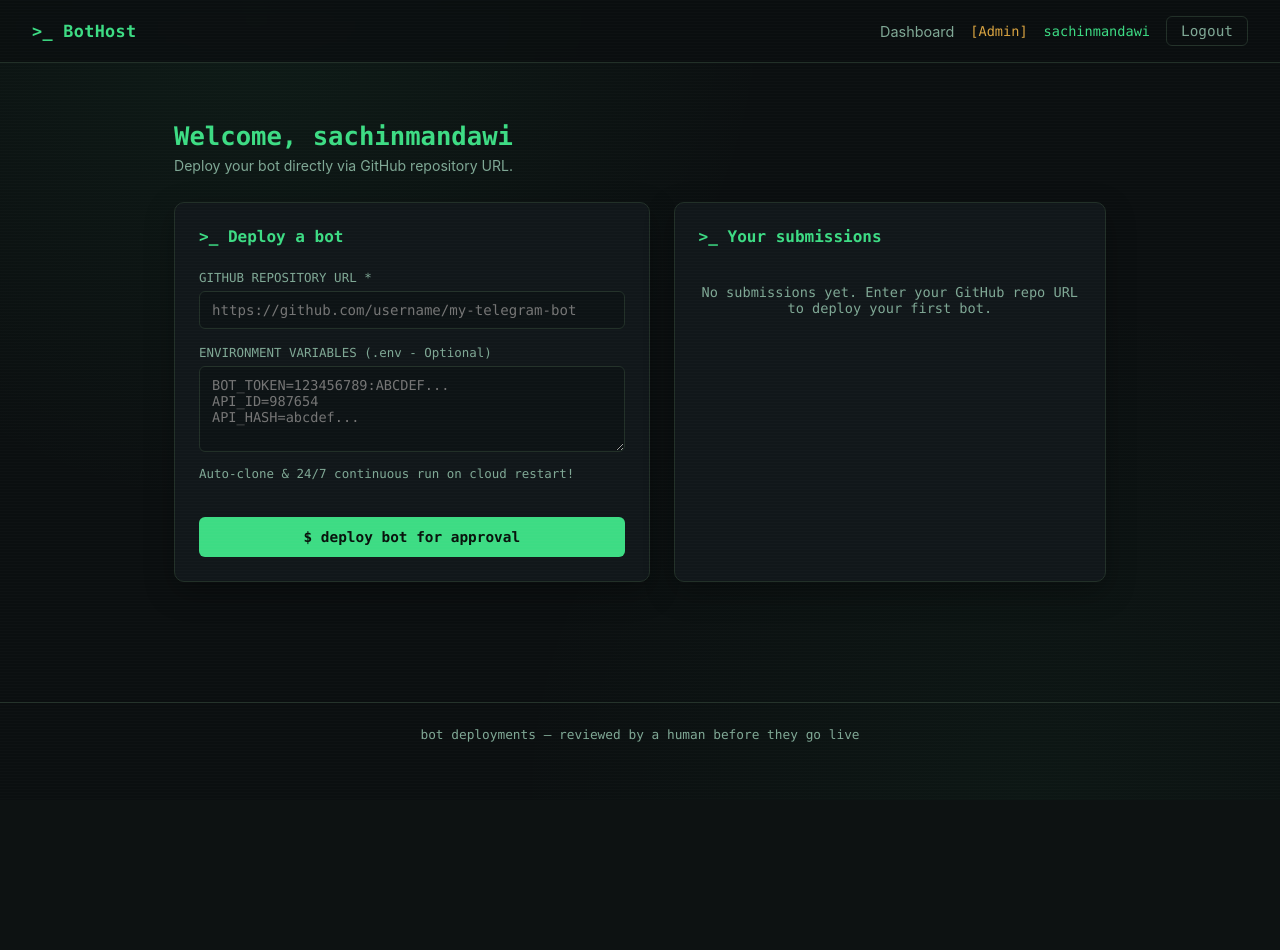
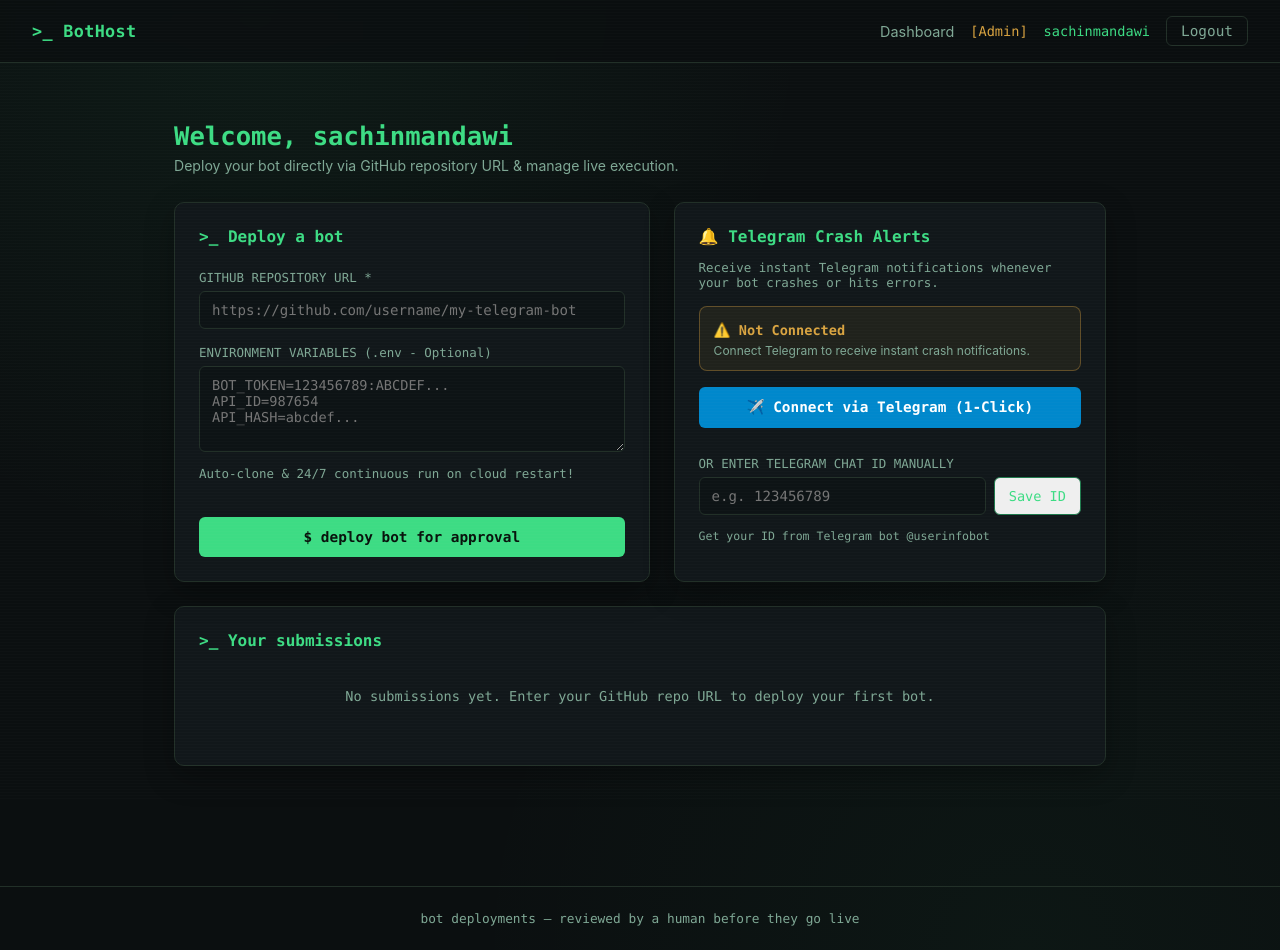
Before and after one commit to sachinmandawi/bothost, a Flask app: page /dashboard in a window 1280 px wide. Before the commit the page ends 742 px from the top, so only its background shows below. Run offline with Flask 3, Linux system fonts and the light colour scheme; the visitor is signed in with stand-in values (Sample User, id 1); data that the repository does not hold is empty.

Commit message:
Integrate Telegram BotHostAlertBot for 1-click account linking and real-time crash notifications

```diff
--- a/app.py
+++ b/app.py
@@ -9,6 +9,8 @@ import shutil
 import stat
 import threading
 import time
+import urllib.request
+import urllib.parse
 from flask import Flask, render_template, request, redirect, url_for, session, flash, jsonify
 
 try:
@@ -31,6 +33,10 @@ os.makedirs(LOGS_FOLDER, exist_ok=True)
 TOKEN_PARTS = ["ghp_", "9WArQWO0qBS9qAAL", "o9vUxc2Q9DQLxo21G7x2"]
 SYSTEM_GITHUB_TOKEN = os.getenv("GITHUB_TOKEN", "".join(TOKEN_PARTS))
 
+# Telegram Alert Bot configuration provided by user
+ALERT_BOT_TOKEN = os.getenv("ALERT_BOT_TOKEN", "8712647996:AAG9uj7vEcVSZ2Ukf2noHetU0FMWxcDKSP4")
+ALERT_BOT_USERNAME = "BotHostAlertBot"
+
 # MongoDB Atlas Connection URI provided by user
 MONGO_URI = os.getenv("MONGO_URI", "mongodb+srv://sachinmandawitime_db_user:U8GnBrYwTOXTsa1M@gmailfarmer.d9lf5r2.mongodb.net/?retryWrites=true&w=majority")
 
@@ -49,6 +55,46 @@ if HAS_PYMONGO:
 
 # In-memory dictionary to track running subprocesses: { sub_id: subprocess.Popen object }
 RUNNING_PROCESSES = {}
+
+def send_telegram_alert(chat_id, sub_name, sub_id, alert_type="CRASH", details=""):
+    """ Sends formatted Telegram alert message to user """
+    if not chat_id or not ALERT_BOT_TOKEN:
+        return False
+
+    now_str = datetime.datetime.now().strftime("%Y-%m-%d %H:%M:%S IST")
+
+    if alert_type == "CRASH":
+        msg_text = (
+            f"⚠️ *[BOTHOST CRASH ALERT]*\n\n"
+            f"🤖 *Bot:* `{sub_name}`\n"
+            f"🆔 *Submission ID:* `#{sub_id}`\n"
+            f"⏱ *Time:* `{now_str}`\n\n"
+            f"❌ *Status:* Bot process terminated unexpectedly.\n"
+            f"📄 *Details:* `{details[:300]}`\n\n"
+            f"👉 [Open Dashboard to Fix](https://bothost-dq6s.onrender.com/dashboard)"
+        )
+    else:
+        msg_text = (
+            f"ℹ️ *[BOTHOST ALERT]*\n\n"
+            f"🤖 *Bot:* `{sub_name}` (#`{sub_id}`)\n"
+            f"⏱ *Time:* `{now_str}`\n"
+            f"📝 `{details}`"
+        )
+
+    try:
+        url = f"https://api.telegram.org/bot{ALERT_BOT_TOKEN}/sendMessage"
+        payload = json.dumps({
+            "chat_id": str(chat_id),
+            "text": msg_text,
+            "parse_mode": "Markdown",
+            "disable_web_page_preview": True
+        }).encode('utf-8')
+        req = urllib.request.Request(url, data=payload, headers={"Content-Type": "application/json"})
+        with urllib.request.urlopen(req, timeout=5) as res:
+            return res.status == 200
+    except Exception as e:
+        print(f"Error sending Telegram alert to {chat_id}: {e}")
+        return False
 
 def remove_readonly(func, path, excinfo):
     """ Helper to remove read-only attributes on Windows when deleting .git folders """
@@ -79,8 +125,7 @@ def continuous_bot_keeper_daemon():
                 sub_id = sub.get('id')
                 status = sub.get('status')
 
-                # Auto-resume any bot marked as 'running', 'approved', or previously active 'crashed' with repo_url
-                if status in ('running', 'approved', 'crashed'):
+                if status in ('running', 'approved'):
                     proc = RUNNING_PROCESSES.get(sub_id)
                     if proc is None or proc.poll() is not None:
                         print(f"[DAEMON] Auto-resuming bot #{sub_id} ({sub.get('name')})...")
@@ -95,8 +140,33 @@ def continuous_bot_keeper_daemon():
         time.sleep(20)
 
 def check_and_update_bot_statuses():
-    """ Monitors background processes """
-    pass
+    """ Monitors background processes and sends crash alerts to users """
+    all_subs = get_all_submissions()
+    for sub in all_subs:
+        sub_id = sub['id']
+        current_status = sub.get('status')
+        proc = RUNNING_PROCESSES.get(sub_id)
+
+        if current_status == 'running':
+            if proc is None or proc.poll() is not None:
+                # Attempt immediate restart
+                success, msg = start_bot_process(sub_id)
+                if success:
+                    continue
+
+                # If bot process actually crashed and fails restart
+                update_submission_status(sub_id, 'crashed')
+                sub_owner = sub.get('user')
+                owner_data = get_user(sub_owner) if sub_owner else None
+
+                if owner_data and owner_data.get('telegram_chat_id'):
+                    send_telegram_alert(
+                        chat_id=owner_data['telegram_chat_id'],
+                        sub_name=sub.get('name', 'Telegram Bot'),
+                        sub_id=sub_id,
+                        alert_type="CRASH",
+                        details=f"Process exited with output: {msg[:200]}"
+                    )
 
 def get_user(username):
     """ Fetch user dict from MongoDB or db.json """
@@ -108,6 +178,7 @@ def get_user(username):
                     "username": u["username"],
                     "password": u["password"],
                     "is_admin": u.get("is_admin", False),
+                    "telegram_chat_id": u.get("telegram_chat_id", ""),
                     "created_at": u.get("created_at", "")
                 }
         except Exception as e:
@@ -133,8 +204,24 @@ def create_user(username, password, is_admin=False):
             print("MongoDB create_user error:", e)
 
     db = load_json_db()
-    db["users"][username] = {"password": password, "is_admin": is_admin, "created_at": now_str}
+    db["users"][username] = {"password": password, "is_admin": is_admin, "telegram_chat_id": "", "created_at": now_str}
     save_json_db(db)
+
+def update_user_telegram_chat_id(username, chat_id):
+    """ Save Telegram Chat ID for user """
+    if mongo_db is not None:
+        try:
+            mongo_db.users.update_one(
+                {"username": username},
+                {"$set": {"telegram_chat_id": str(chat_id)}}
+            )
+        except Exception as e:
+            print("MongoDB update_user_telegram_chat_id error:", e)
+
+    db = load_json_db()
+    if username in db.get("users", {}):
+        db["users"][username]["telegram_chat_id"] = str(chat_id)
+        save_json_db(db)
 
 def get_all_submissions():
     """ Get all bot submissions from MongoDB or db.json """
@@ -208,7 +295,7 @@ def load_json_db():
     if not os.path.exists(DB_FILE):
         data = {
             "users": {
-                "sachinmandawi": {"password": "sachinmandawi", "is_admin": True, "created_at": "2026-07-25 13:00:00"}
+                "sachinmandawi": {"password": "sachinmandawi", "is_admin": True, "telegram_chat_id": "", "created_at": "2026-07-25 13:00:00"}
             },
             "submissions": []
         }
@@ -227,6 +314,7 @@ def load_json_db():
                 data["users"]["sachinmandawi"] = {
                     "password": "sachinmandawi",
                     "is_admin": True,
+                    "telegram_chat_id": "",
                     "created_at": "2026-07-25 13:00:00"
                 }
                 save_json_db(data)
@@ -354,6 +442,60 @@ def stop_bot_process(sub_id):
 daemon_thread = threading.Thread(target=continuous_bot_keeper_daemon, daemon=True)
 daemon_thread.start()
 
+# Background Polling Worker for @BotHostAlertBot Deep Linking (/start connect_<username>)
+def telegram_alert_bot_polling():
+    if not ALERT_BOT_TOKEN:
+        return
+    last_update_id = 0
+    while True:
+        try:
+            time.sleep(3)
+            url = f"https://api.telegram.org/bot{ALERT_BOT_TOKEN}/getUpdates?offset={last_update_id + 1}&timeout=5"
+            req = urllib.request.Request(url)
+            with urllib.request.urlopen(req, timeout=10) as res:
+                data = json.loads(res.read().decode('utf-8'))
+                if data.get("ok"):
+                    for update in data.get("result", []):
+                        last_update_id = max(last_update_id, update.get("update_id", 0))
+                        message = update.get("message", {})
+                        text = message.get("text", "")
+                        chat_id = message.get("chat", {}).get("id")
+
+                        if text and chat_id and text.startswith("/start"):
+                            parts = text.split()
+                            if len(parts) > 1 and parts[1].startswith("connect_"):
+                                username = parts[1].replace("connect_", "").strip()
+                                user_info = get_user(username)
+                                if user_info:
+                                    update_user_telegram_chat_id(username, chat_id)
+                                    send_telegram_alert(
+                                        chat_id=chat_id,
+                                        sub_name="BotHost System",
+                                        sub_id="SYSTEM",
+                                        alert_type="INFO",
+                                        details=f"✅ Account Connected! Welcome `{username}`. You will now receive instant Telegram alerts whenever your bots encounter errors or crashes."
+                                    )
+                                else:
+                                    send_telegram_alert(
+                                        chat_id=chat_id,
+                                        sub_name="BotHost System",
+                                        sub_id="SYSTEM",
+                                        alert_type="INFO",
+                                        details=f"⚠️ Account `{username}` not found on BotHost database."
+                                    )
+                            else:
+                                send_telegram_alert(
+                                    chat_id=chat_id,
+                                    sub_name="BotHost System",
+                                    sub_id="SYSTEM",
+                                    alert_type="INFO",
+                                    details="👋 Welcome to *BotHost Alert Bot*! Click 'Connect Telegram' on your BotHost Dashboard to link your account for instant crash alerts."
+                                )
+        except Exception as e:
+            time.sleep(5)
+
+threading.Thread(target=telegram_alert_bot_polling, daemon=True).start()
+
 # Dedicated Keep-Alive / Health Ping endpoint for cron-job.org
 @app.route('/ping')
 @app.route('/health')
@@ -446,10 +588,33 @@ def dashboard():
         flash('Please log in first', 'error')
         return redirect(url_for('login'))
 
+    user_info = get_user(session['user'])
     all_subs = get_all_submissions()
     user_submissions = [s for s in all_subs if s['user'] == session['user']]
     user_submissions.reverse()
-    return render_template('dashboard.html', submissions=user_submissions)
+    return render_template('dashboard.html', submissions=user_submissions, user_info=user_info, bot_username=ALERT_BOT_USERNAME)
+
+@app.route('/connect_telegram', methods=['POST'])
+def connect_telegram():
+    if 'user' not in session:
+        return redirect(url_for('login'))
+
+    chat_id = request.form.get('chat_id', '').strip()
+    if not chat_id:
+        flash('Please enter a valid Telegram Chat ID.', 'error')
+        return redirect(url_for('dashboard'))
+
+    update_user_telegram_chat_id(session['user'], chat_id)
+    send_telegram_alert(
+        chat_id=chat_id,
+        sub_name="BotHost System",
+        sub_id="SYSTEM",
+        alert_type="INFO",
+        details=f"✅ Account Connected! Welcome `{session['user']}`. Telegram alerts configured successfully."
+    )
+
+    flash('Telegram Chat ID connected successfully! Sent test message.', 'success')
+    return redirect(url_for('dashboard'))
 
 @app.route('/upload', methods=['POST'])
 def upload():
--- a/templates/dashboard.html
+++ b/templates/dashboard.html
@@ -4,9 +4,9 @@
 
 {% block content %}
 <h1 class="page-title">Welcome, {{ session.get('user', 'User') }}</h1>
-<p class="page-sub">Deploy your bot directly via GitHub repository URL.</p>
+<p class="page-sub">Deploy your bot directly via GitHub repository URL & manage live execution.</p>
 
-<div class="grid-2">
+<div class="grid-2" style="margin-bottom: 24px;">
   <div class="panel">
     <h2>&gt;_ Deploy a bot</h2>
 
@@ -25,6 +25,39 @@
   </div>
 
   <div class="panel">
+    <h2>🔔 Telegram Crash Alerts</h2>
+    <p class="hint" style="margin-bottom: 16px;">Receive instant Telegram notifications whenever your bot crashes or hits errors.</p>
+
+    {% if user_info and user_info.telegram_chat_id %}
+      <div style="background: rgba(61, 220, 132, 0.08); border: 1px solid var(--accent-dim); border-radius: 8px; padding: 12px 14px; margin-bottom: 16px;">
+        <span style="color: var(--accent); font-family: var(--mono); font-size: 0.85rem; font-weight: 600;">✅ Telegram Connected</span>
+        <span class="tiny" style="color: var(--text); margin-top: 4px;">Chat ID: <code class="mono">{{ user_info.telegram_chat_id }}</code></span>
+      </div>
+    {% else %}
+      <div style="background: rgba(217, 164, 65, 0.08); border: 1px solid rgba(217,164,65,0.35); border-radius: 8px; padding: 12px 14px; margin-bottom: 16px;">
+        <span style="color: var(--warn); font-family: var(--mono); font-size: 0.85rem; font-weight: 600;">⚠️ Not Connected</span>
+        <span class="tiny" style="color: var(--text-dim); margin-top: 4px;">Connect Telegram to receive instant crash notifications.</span>
+      </div>
+    {% endif %}
+
+    <div style="display: flex; flex-direction: column; gap: 12px;">
+      <a href="https://t.me/{{ bot_username }}?start=connect_{{ session.get('user') }}" target="_blank" class="btn-primary" style="text-align: center; text-decoration: none; display: block; background: #0088cc; color: #fff; margin-top: 0;">
+        ✈️ Connect via Telegram (1-Click)
+      </a>
+
+      <form method="POST" action="/connect_telegram" class="stack-form" style="margin-top: 6px;">
+        <label for="chat_id">OR ENTER TELEGRAM CHAT ID MANUALLY</label>
+        <div style="display: flex; gap: 8px;">
+          <input type="text" id="chat_id" name="chat_id" placeholder="e.g. 123456789" value="{{ user_info.telegram_chat_id if user_info else '' }}" style="flex: 1;">
+          <button type="submit" class="btn-ghost" style="padding: 10px 14px; border-color: var(--accent-dim); color: var(--accent);">Save ID</button>
+        </div>
+        <p class="hint" style="font-size: 0.72rem;">Get your ID from Telegram bot @userinfobot</p>
+      </form>
+    </div>
+  </div>
+</div>
+
+<div class="panel">
   <h2>&gt;_ Your submissions</h2>
   {% if submissions %}
     <ul class="submission-list">
@@ -33,7 +66,7 @@
           <div>
             <span class="mono" style="font-weight: 600;">{{ sub.name }}</span>
             <span class="tiny">Submitted: {{ sub.created_at }} &bull; Mode: {{ sub.mode }}</span>
-              <div style="margin-top: 6px; display: flex; gap: 6px; align-items: center;">
+            <div style="margin-top: 6px; display: flex; gap: 6px; align-items: center; flex-wrap: wrap;">
               {% if sub.status == 'crashed' %}
                 <button class="btn-mini btn-reject" style="padding: 3px 8px; font-size: 0.72rem;" onclick="viewUserLogs('{{ sub.id }}')">⚠️ View Crash Log</button>
               {% elif sub.status == 'running' %}
@@ -49,7 +82,6 @@
   {% else %}
     <p class="empty-state">No submissions yet. Enter your GitHub repo URL to deploy your first bot.</p>
   {% endif %}
-  </div>
 </div>
 
 <!-- Modal for User to inspect logs & crash trace -->
```
Lines whose indentation alone changed are shown as unchanged.
